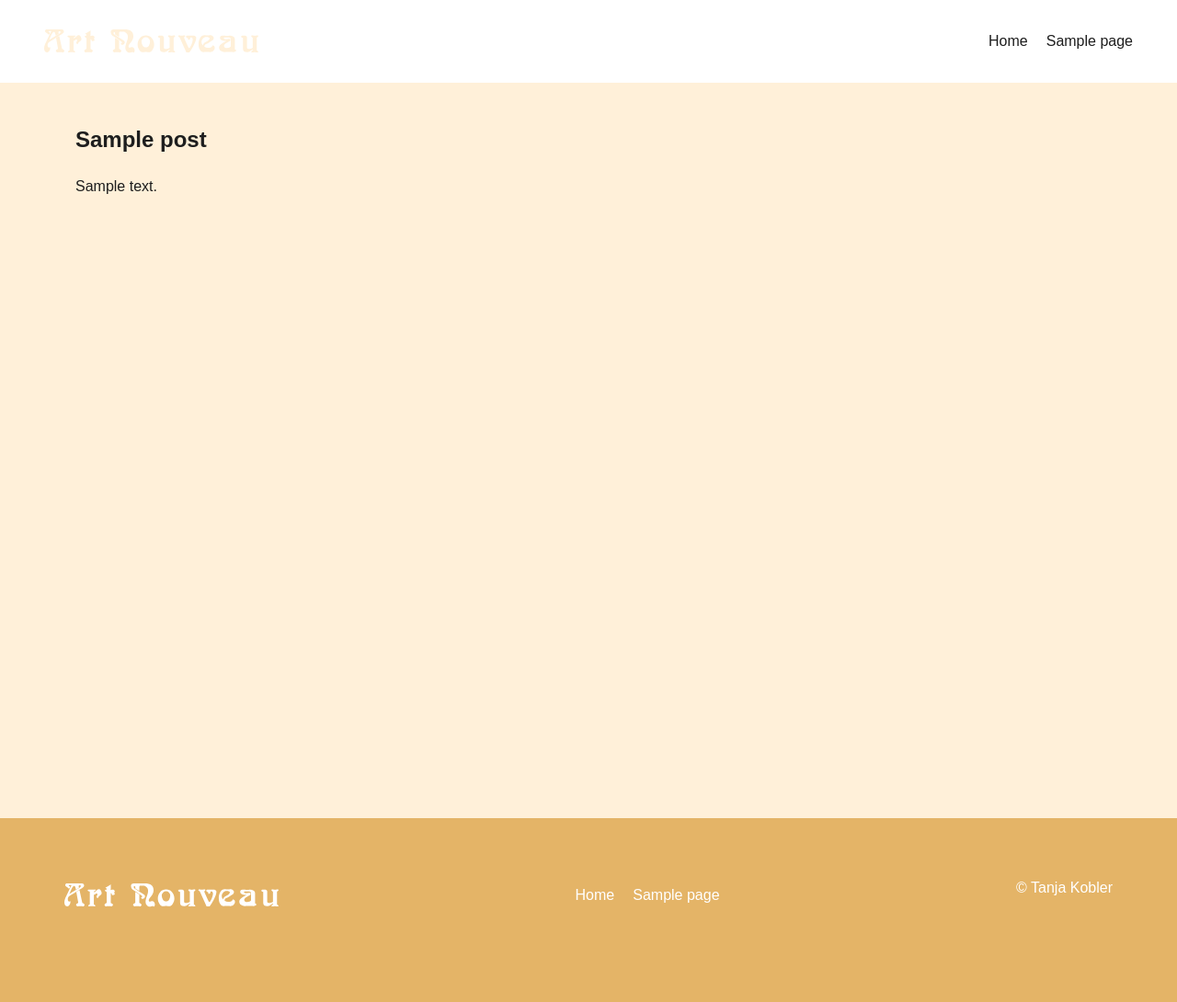
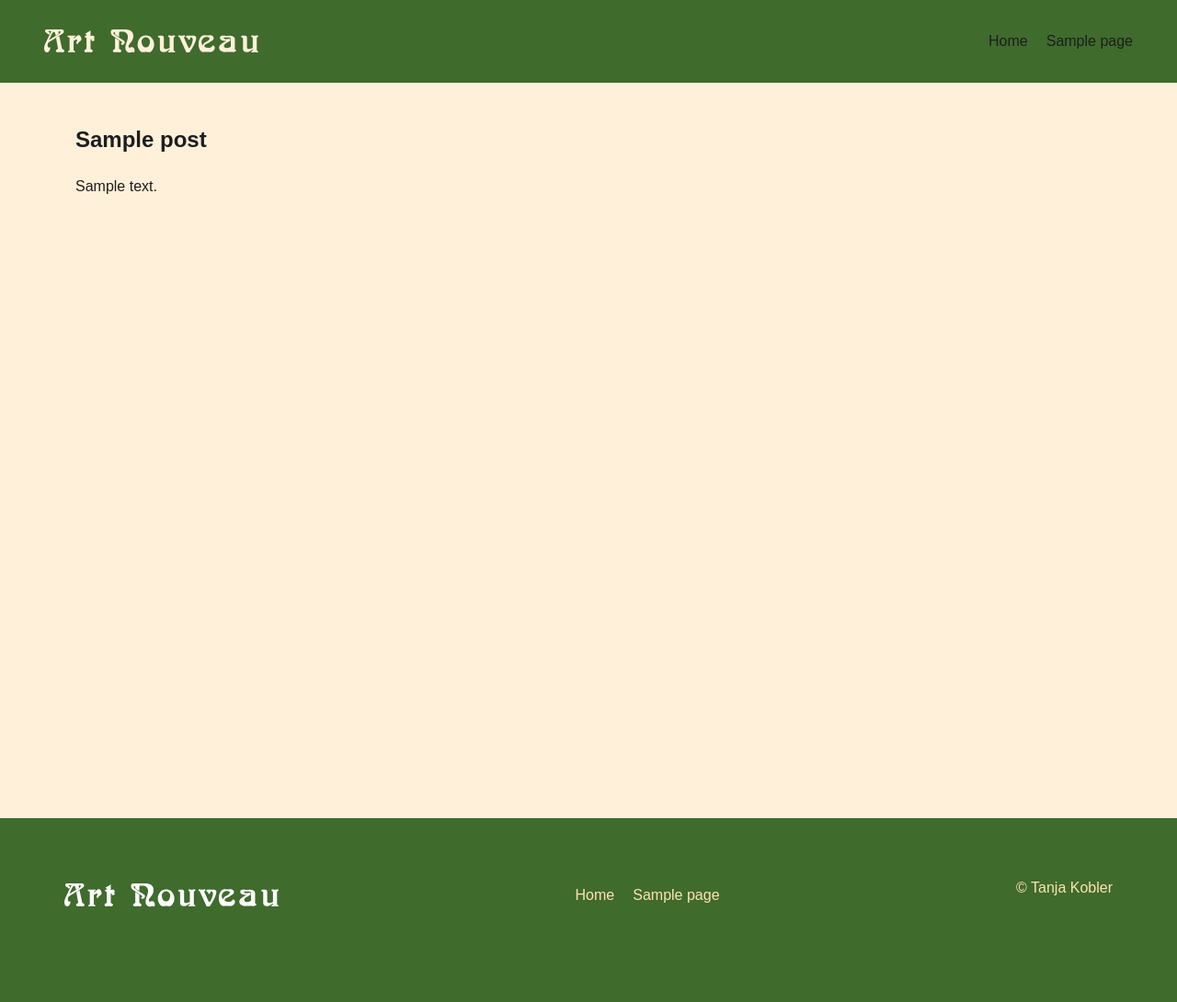
Before and after one commit to Sery33/projecttheme, a WordPress theme: template page.php in a window 1280 px wide. Shown: the whole page at 92% size. Run offline with PHP 8.4 and a stand-in for WordPress, Linux system fonts and the light colour scheme; the site name, menu and one post (Sample post) are stand-ins, and other content is empty; some web fonts are replaced.

Commit message:
header and footer adjustment

```diff
--- a/assets/css/footer.css
+++ b/assets/css/footer.css
@@ -2,9 +2,9 @@
  * Footer
  */
 footer {
-  background-color: var(--theme-color-secondary);
+  background-color: var(--theme-color-primary);
   display: flex;
-  color: #ffffff;
+  color: var( --theme-color-body-secondary);
 }
 
 footer .footer-content {
--- a/assets/css/header.css
+++ b/assets/css/header.css
@@ -2,7 +2,7 @@
  * Header
  */
 header {
-  background-color: white;
+  background-color: var(--theme-color-primary);
   display: flex;
   justify-content: space-between;
   align-items: center;
```
